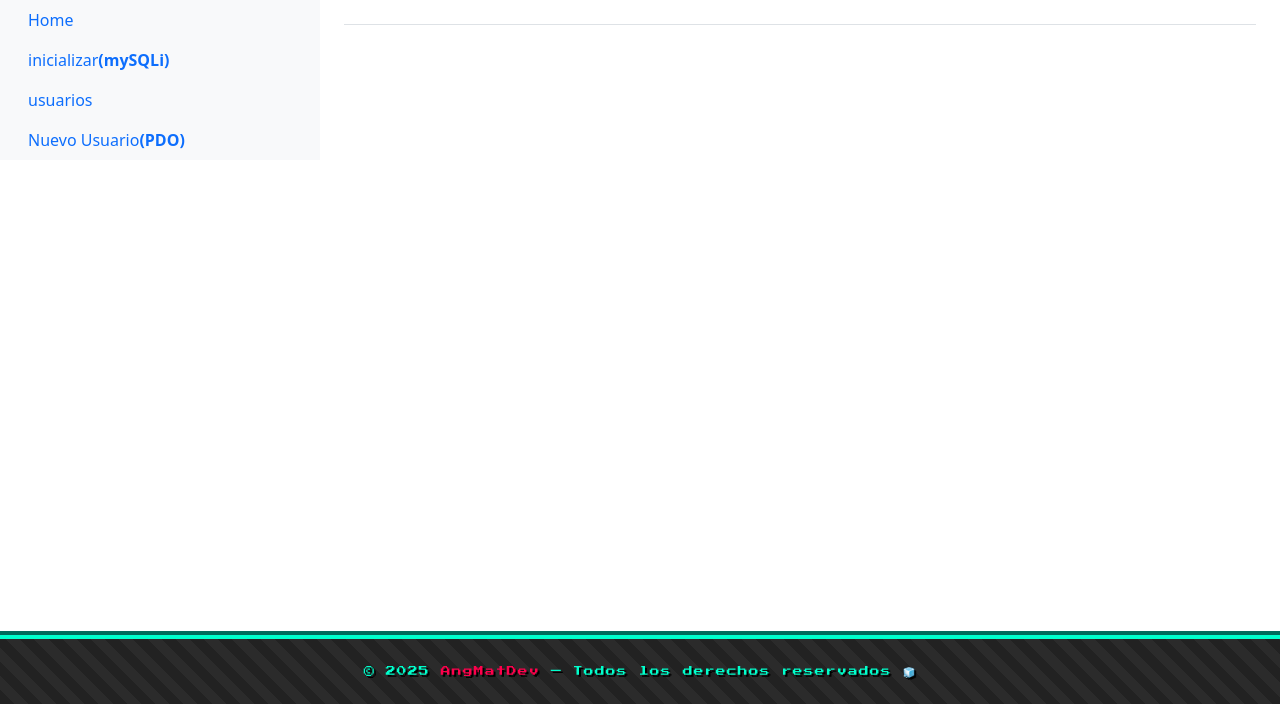
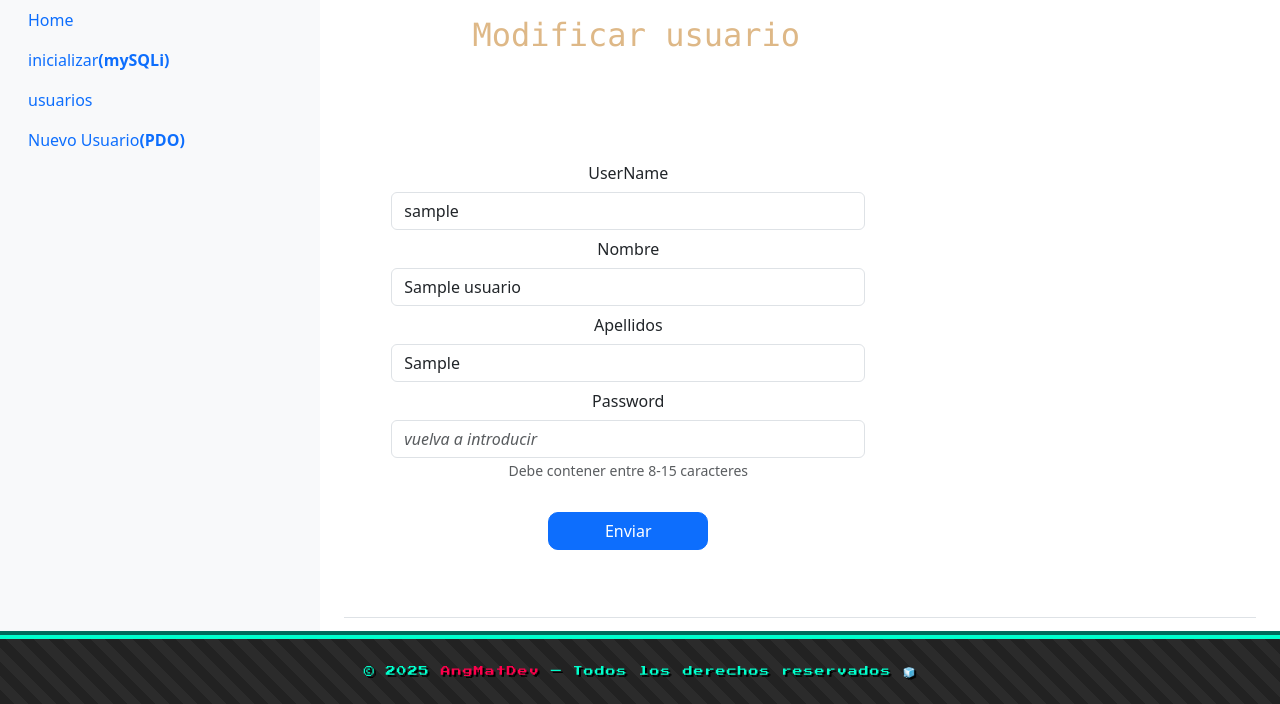
Before and after one commit to jsamperevazquez/php_ENTORNO_SERV, a PHP site: page /Boletin_3/index.php?Pages=editarUsuarioForm&id=1 in a window 1280 px wide. Shown: the part 96-800 px from the top of the page. Run offline with PHP 8.4, Linux system fonts and the light colour scheme; tables that the repository leaves empty or names only in its code hold one stand-in row (values such as "Sample post"); some libraries are stand-ins or nearby versions.

Commit message:
Users finished

```diff
--- a/www/boletin_3/tareas/Controllers/usuarios.controller.php
+++ b/www/boletin_3/tareas/Controllers/usuarios.controller.php
@@ -14,7 +14,24 @@ class Usuarios_controller{
         exit;
     }
 
+    static public function get_user($id){
+        $response = Usuarios::get_user_id($id);
+        return $response;
+    }
 
+    static public function update_user($id, $data){
+        require_once("../Models/usuarios.php");
+        Usuarios::update_user($id, $data);
+        echo "<div class='alert alert-success' style='text-align:center;'>Usuario modificado correctamente</div>";
+        echo '<meta http-equiv="refresh" content="2;url=/Boletin_3/tareas/index.php?Pages=home"">'; // Muestro el mensaje y despues de 2 segundos volvemos a index.php
+        exit;
+    }
+    static public function delete_user($id){
+        require_once("../Models/usuarios.php");
+        usuarios::delete_user($id);
+        echo "<div class='alert alert-success' style='text-align:center;'>Usuario eliminado correctamente</div>";
+        echo '<meta http-equiv="refresh" content="2;url=/Boletin_3/tareas/index.php?Pages=home"">'; // Muestro el mensaje y despues de 2 segundos volvemos a index.php
+    }
 }
 
 
--- a/www/boletin_3/tareas/Models/conexionPDO.php
+++ b/www/boletin_3/tareas/Models/conexionPDO.php
@@ -12,12 +12,13 @@ class ConnectionPDO
             $usuario = "root";
             $pass = "test";
             $db   = "tareas";
-        }
-        try {
-            self::$conn = new PDO("mysql:host=$host;dbname=$db;charset=utf8", $usuario, $pass);
-            self::$conn->setAttribute(PDO::ATTR_ERRMODE, PDO::ERRMODE_EXCEPTION);
-        } catch (PDOException $e) {
-            die("❌ Error de conexión: " . $e->getMessage());
+
+            try {
+                self::$conn = new PDO("mysql:host=$host;dbname=$db;charset=utf8", $usuario, $pass);
+                self::$conn->setAttribute(PDO::ATTR_ERRMODE, PDO::ERRMODE_EXCEPTION);
+            } catch (PDOException $e) {
+                die("❌ Error de conexión: " . $e->getMessage());
+            }
         }
         return self::$conn;
     }
--- a/www/boletin_3/tareas/Models/usuarios.php
+++ b/www/boletin_3/tareas/Models/usuarios.php
@@ -48,4 +48,37 @@ class usuarios
             $conn = null;
         }
     }
+
+    public static function get_user_id($id){
+        $sql_select = "SELECT * FROM usuarios WHERE id = :id";
+        $conn = ConnectionPDO::get_connect();
+        $stmt = $conn->prepare($sql_select);
+        $stmt->execute(['id' => $id]);
+        $usuario = $stmt->fetch(PDO::FETCH_ASSOC);
+        return $usuario ?: null;
+
+    }
+    public static function update_user($id, $data){
+        $sql_update = "UPDATE usuarios SET username = :username, nombre = :nombre, apellidos = :apellidos, contrasena = :password WHERE id = :id ";
+        $conn = ConnectionPDO::get_connect();
+        $stmt = $conn->prepare($sql_update);
+        $stmt->execute([
+            ":id" => $id,
+            ":username" => $data['username'],
+            ":nombre" => $data['nombre'],
+            ":apellidos" => $data['apellidos'],
+            ":password" => $data['password']
+        ]
+        );
+    }
+    public static function delete_user($id){
+        $sql_deltete = "DELETE FROM usuarios WHERE id = :id ";
+        $conn = ConnectionPDO::get_connect();
+        $stmt = $conn -> prepare($sql_deltete);
+        $stmt -> execute(
+            [
+                ":id" => $id
+            ]
+            );
+    }
 }
--- /dev/null
+++ b/www/boletin_3/tareas/Views/Pages/editarUsuarioForm.php
@@ -0,0 +1,45 @@
+<?php
+require_once(dirname(__FILE__) . "/../../Controllers/usuarios.controller.php");
+
+$id = $_GET['id'] ?? null;
+$user = Usuarios_controller::get_user($id);
+?>
+
+<div class="row">
+  <div>
+    <h2>Modificar usuario</h2>
+  </div>
+  <form class="row g-3 align-items-center" method="POST" action="Controllers/editaUsuario.php">
+    <div style="padding: 10%;">
+      <div class="col-auto">
+        <input type="hidden" name="origen" value="editar_usuario">
+        <input type="hidden" name="id" id="id" value="<?= htmlspecialchars($user['id'] ?? '') ?>">
+
+        <label for="username" class="col-form-label">UserName</label>
+        <input type="text" id="username" name="username" class="form-control"
+          value="<?= htmlspecialchars($user['username'] ?? '') ?>" required>
+
+        <label for="nombre" class="col-form-label">Nombre</label>
+        <input type="text" id="nombre" name="nombre" class="form-control"
+          pattern="[^0-9]+" value="<?= htmlspecialchars($user['nombre'] ?? '') ?>" required>
+
+        <label for="apellidos" class="col-form-label">Apellidos</label>
+        <input type="text" id="apellidos" name="apellidos" class="form-control"
+          pattern="[^0-9]+" value="<?= htmlspecialchars($user['apellidos'] ?? '') ?>" required>
+
+        <label for="password" class="col-form-label">Password</label>
+        <input type="password" id="password" name="password" class="form-control"
+          minlength="8" maxlength="15" placeholder="vuelva a introducir" required>
+
+        <div class="col-auto">
+          <span id="passwordHelpInline" class="form-text">
+            Debe contener entre 8-15 caracteres
+          </span>
+        </div>
+
+        <button type="submit" class="btn btn-primary"
+          style="margin-top: 30px; width: 10em; border-radius: 10px;">Enviar</button>
+      </div>
+    </div>
+  </form>
+</div>
--- a/www/boletin_3/tareas/Views/template.php
+++ b/www/boletin_3/tareas/Views/template.php
@@ -119,6 +119,11 @@ $usuarios = Usuarios_controller::index();
                             include ("Pages/") . $_GET["Pages"] . ".php";
                         }
                     }
+                    if (isset($_GET["Pages"])) {
+                        if ($_GET["Pages"] == "editarUsuarioForm") {
+                            include ("Pages/") . $_GET["Pages"] . ".php";
+                        }
+                    }
                     ?>
 
                 </div>
```
Also changed, not shown: www/boletin_3/tareas/Controllers/borrarUsuario.php (added, +11 -0 lines), www/boletin_3/tareas/Controllers/data_controller.php (added, +15 -0 lines), www/boletin_3/tareas/Controllers/editaUsuario.php (added, +20 -0 lines), www/boletin_3/tareas/Controllers/nuevoUsuario.php (+1 -13 lines), www/boletin_3/tareas/Views/Pages/nuevoUsuarioForm.php (+4 -4 lines), www/boletin_3/tareas/Views/Pages/usuarios.php (+19 -13 lines), www/boletin_3/tareas/Models/nuevoUsuario.php (deleted).
